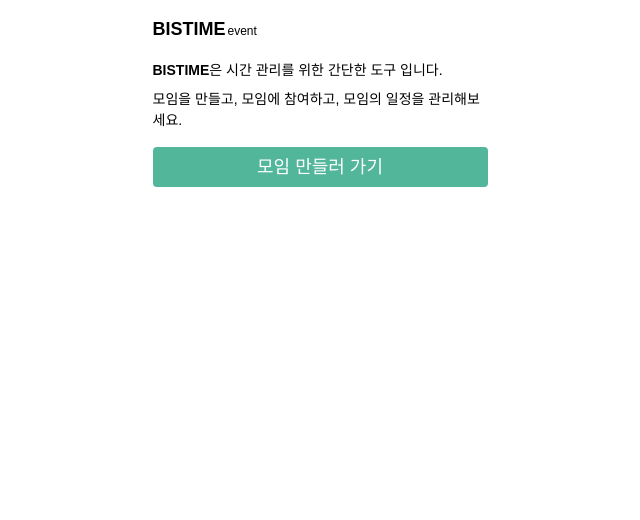
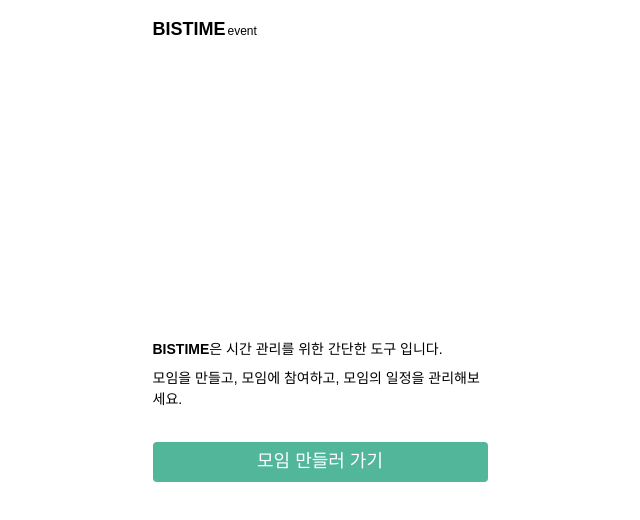
Before and after one commit to PI304/BisTime_Frontend, a Next.js app: page / in a window 1280 px wide. Shown: the top 520 px of the page, without its empty margins (320-960 px from the left). Built offline with nearby package versions, Linux system fonts and the light colour scheme; a web font is replaced by a local one.

Commit message:
chore : home 레이아웃 정리

```diff
--- a/src/pages/index.tsx
+++ b/src/pages/index.tsx
@@ -6,7 +6,7 @@ import { useRouter } from 'next/router';
 function Home() {
   const router = useRouter();
   return (
-    <Layout>
+    <Layout className="h-screen">
       <Navigate />
       <div className="w-full flex flex-col items-center justify-center h-full">
         <div className="w-full flex flex-col items-center justify-center mb-4">
@@ -18,7 +18,7 @@ function Home() {
             모임을 만들고, 모임에 참여하고, 모임의 일정을 관리해보세요.
           </div>
         </div>
-        <div className="w-full space-y-2 flex flex-col items-center justify-center">
+        <div className="w-full mt-4 space-y-2 flex flex-col items-center justify-center">
           <Button onClick={() => router.push('/event/create/create01')}>
             모임 만들러 가기
           </Button>
```
